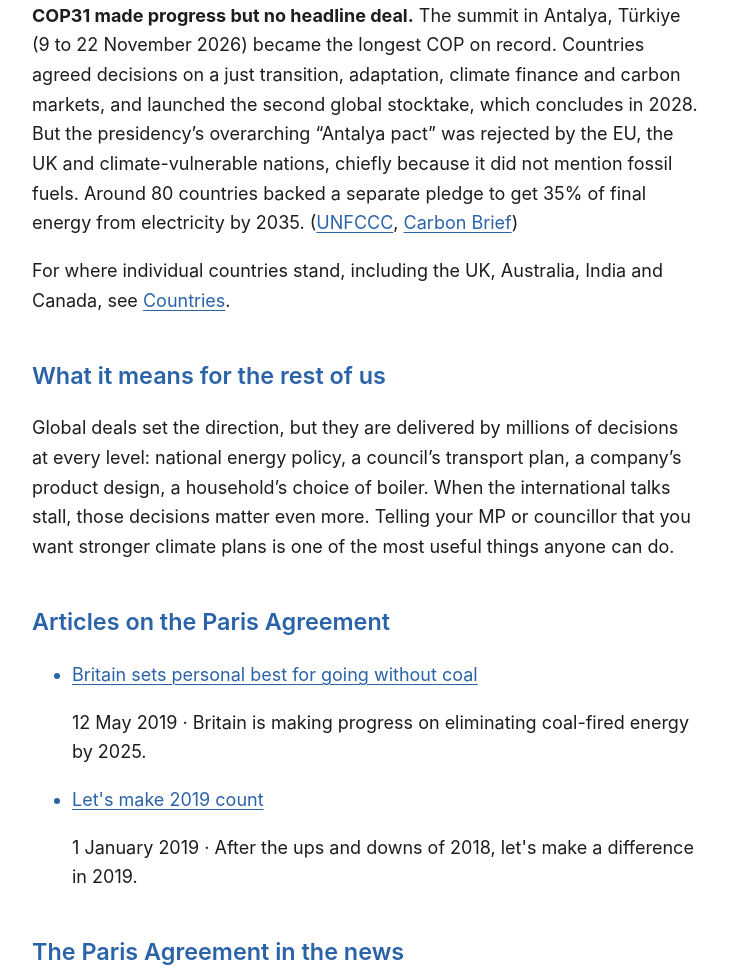
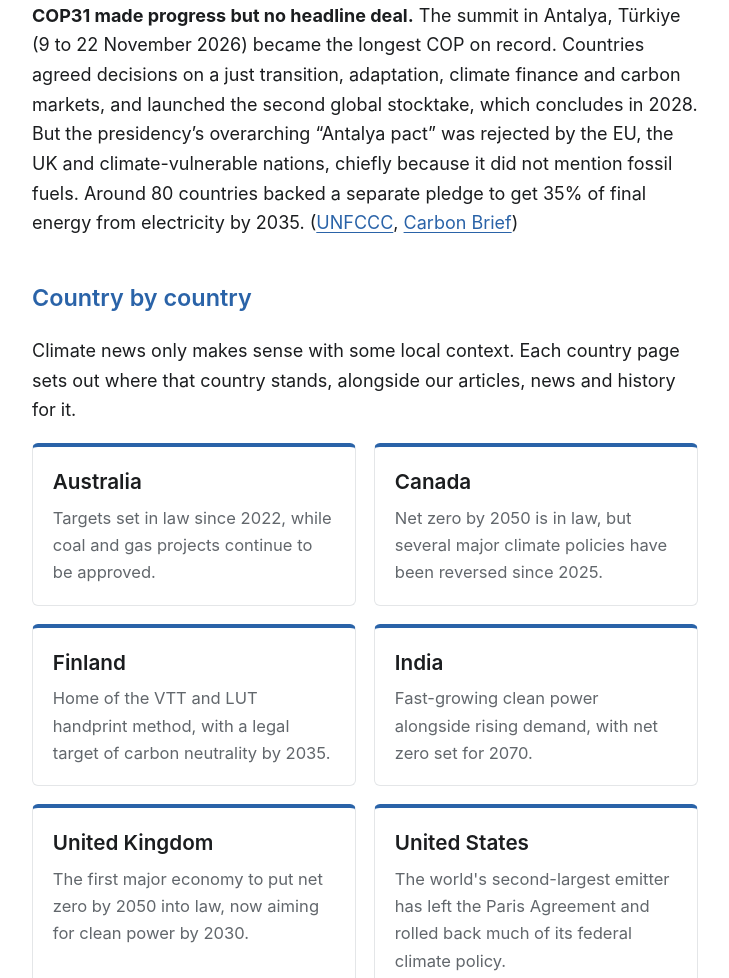
Before and after one commit to multiplicit-com/carbonhandprint, a Jekyll site: the page built from paris-agreement.md, in a window 1280 px wide and 1400 px high, scrolled down 1143 px, cut to the strip 0-978 px from the top of the window. Shown: the whole strip, without its empty margins (275-1004 px from the left). Built offline with Jekyll 4.4.1, drawn with Linux system fonts in a browser that asks for light colours.

Commit message:
Merge countries into the Paris Agreement page
Co-Authored-By: Claude Opus 5.5 <noreply@anthropic.com>
Claude-Session: https://claude.ai/code/session_01Li7jXRtkERso7tJFT24TLP

```diff
--- /dev/null
+++ b/_includes/countrygrid.html
@@ -0,0 +1,4 @@
+{% assign cs = site.data.countries | sort %}
+<ul class="countrylist">
+{% for c in cs %}<li><a href="{{ '/countries/' | append: c[0] | append: '/' | relative_url }}">{{ c[1].name }}</a>{% if c[1].lede %}<p>{{ c[1].lede }}</p>{% endif %}</li>
+{% endfor %}</ul>
--- a/_includes/header.html
+++ b/_includes/header.html
@@ -6,7 +6,6 @@
       <a href="{{ '/what-is-a-carbon-handprint/' | relative_url }}">The idea</a>
       <a href="{{ '/grow-your-handprint/' | relative_url }}">What can I do?</a>
       <a href="{{ '/paris-agreement/' | relative_url }}">Paris Agreement</a>
-      <a href="{{ '/countries/' | relative_url }}">Countries</a>
       <a href="{{ '/news/' | relative_url }}">News</a>
     </nav>
   </div>
--- a/_layouts/country.html
+++ b/_layouts/country.html
@@ -3,7 +3,7 @@ layout: default
 ---
 {% assign c = site.data.countries[page.country] %}
 <article class="wrap prose c-{{ c.accent | default: 'blue' }}">
-  <p class="meta"><a href="{{ '/countries/' | relative_url }}" class="typelabel">Countries</a></p>
+  <p class="meta"><a href="{{ '/paris-agreement/#countries' | relative_url }}" class="typelabel">Paris Agreement · Country by country</a></p>
   <h1>{{ c.name }}</h1>
   {% if c.lede %}<p class="lede">{{ c.lede }}</p>{% endif %}
   {% if c.facts %}
--- a/countries/index.html
+++ b/countries/index.html
@@ -1,12 +1,5 @@
 ---
-layout: page
-accent: blue
-title: By country
-lede: Climate news only makes sense with some local context. Each country page sets out where that country stands on the Paris Agreement, alongside our articles, news and history for it.
+layout: null
 permalink: /countries/
-description: Carbon handprint news, articles and Paris Agreement progress, country by country.
+redirect_to: /paris-agreement/#countries
 ---
-{% assign cs = site.data.countries | sort %}
-<ul class="countrylist">
-{% for c in cs %}<li><a href="{{ '/countries/' | append: c[0] | append: '/' | relative_url }}">{{ c[1].name }}</a>{% if c[1].lede %}<p>{{ c[1].lede }}</p>{% endif %}</li>
-{% endfor %}</ul>
--- a/paris-agreement.md
+++ b/paris-agreement.md
@@ -4,7 +4,7 @@ accent: blue
 title: Where the Paris Agreement stands
 lede: The 2015 Paris Agreement is still the backbone of global climate action. Ten years on, here are the facts on where it stands, updated after COP31 in November 2026.
 permalink: /paris-agreement/
-description: A plain-English, regularly updated summary of the Paris Agreement's status, national climate plans, the US withdrawal and COP31.
+description: Where the Paris Agreement stands, country by country, including national climate plans, the US withdrawal and COP31.
 ---
 
 ## The agreement in one paragraph
@@ -21,7 +21,11 @@ Adopted in December 2015, the Paris Agreement commits almost every country to ho
 
 **COP31 made progress but no headline deal.** The summit in Antalya, Türkiye (9 to 22 November 2026) became the longest COP on record. Countries agreed decisions on a just transition, adaptation, climate finance and carbon markets, and launched the second global stocktake, which concludes in 2028. But the presidency's overarching "Antalya pact" was rejected by the EU, the UK and climate-vulnerable nations, chiefly because it did not mention fossil fuels. Around 80 countries backed a separate pledge to get 35% of final energy from electricity by 2035. ([UNFCCC](https://unfccc.int/news/cop31-delivers-important-progress-across-negotiations-and-action-agenda-advancing-implementation-but), [Carbon Brief](https://www.carbonbrief.org/cop31-key-outcomes-agreed-at-the-un-climate-talks-in-antalya))
 
-For where individual countries stand, including the UK, Australia, India and Canada, see [Countries](/countries/).
+## Country by country {#countries}
+
+Climate news only makes sense with some local context. Each country page sets out where that country stands, alongside our articles, news and history for it.
+
+{% include countrygrid.html %}
 
 ## What it means for the rest of us
 
```
Also changed, not shown: README.md.
